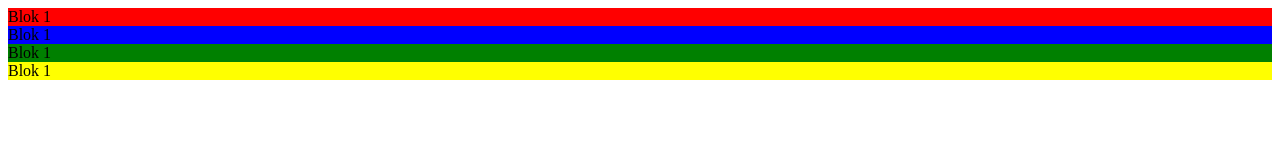
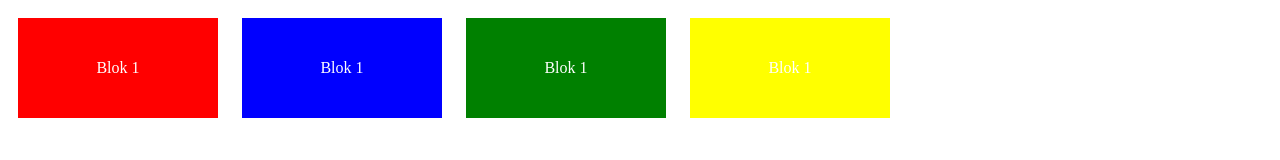
Before and after one commit to ZSZBOBOWA/przypomnienie-html-i-css-patrykkwarcinski, a plain HTML site: page index.html in a window 1280 px wide. Drawn offline with Linux system fonts and the light colour scheme.

Commit message:
Ustawienie stylów dla tekstu - kolor i rozmiar czcionki

```diff
--- a/style.css
+++ b/style.css
@@ -1,15 +1,47 @@
 .blok1 {
     background-color: red;
+    width: 200px;
+    height: 100px;
+    margin: 10px;
+    display: inline-block;
+    color: white;
+    font-size: 16px;
+    text-align: center;
+    line-height: 100px;
 }
 
 .blok2 {
     background-color: blue;
+    width: 200px;
+    height: 100px;
+    margin: 10px;
+    display: inline-block;
+    color: white;
+    font-size: 16px;
+    text-align: center;
+    line-height: 100px;
 }
 
 .blok3 {
     background-color: green;
+    width: 200px;
+    height: 100px;
+    margin: 10px;
+    display: inline-block;
+    color: white;
+    font-size: 16px;
+    text-align: center;
+    line-height: 100px;
 }
 
 .blok4 {
     background-color: yellow;
+    width: 200px;
+    height: 100px;
+    margin: 10px;
+    display: inline-block;
+    color: white;
+    font-size: 16px;
+    text-align: center;
+    line-height: 100px;
 }
```
